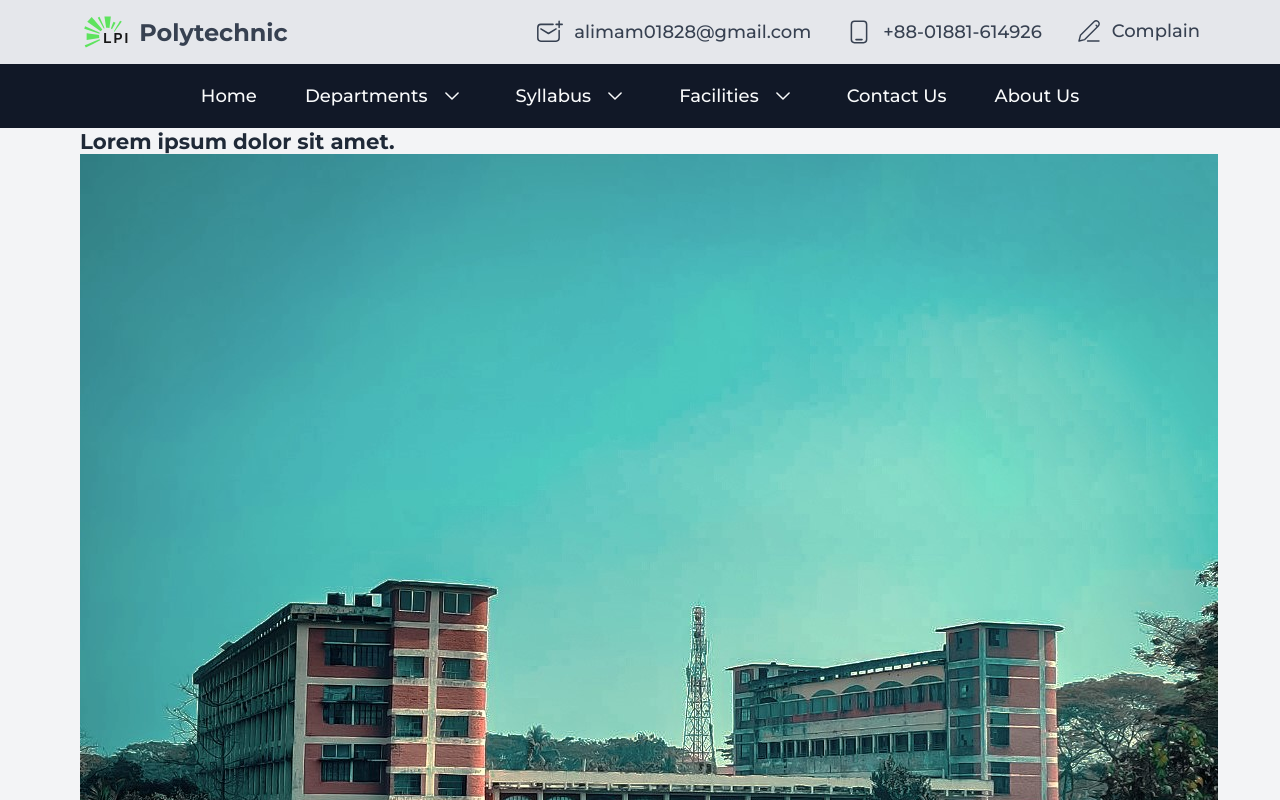
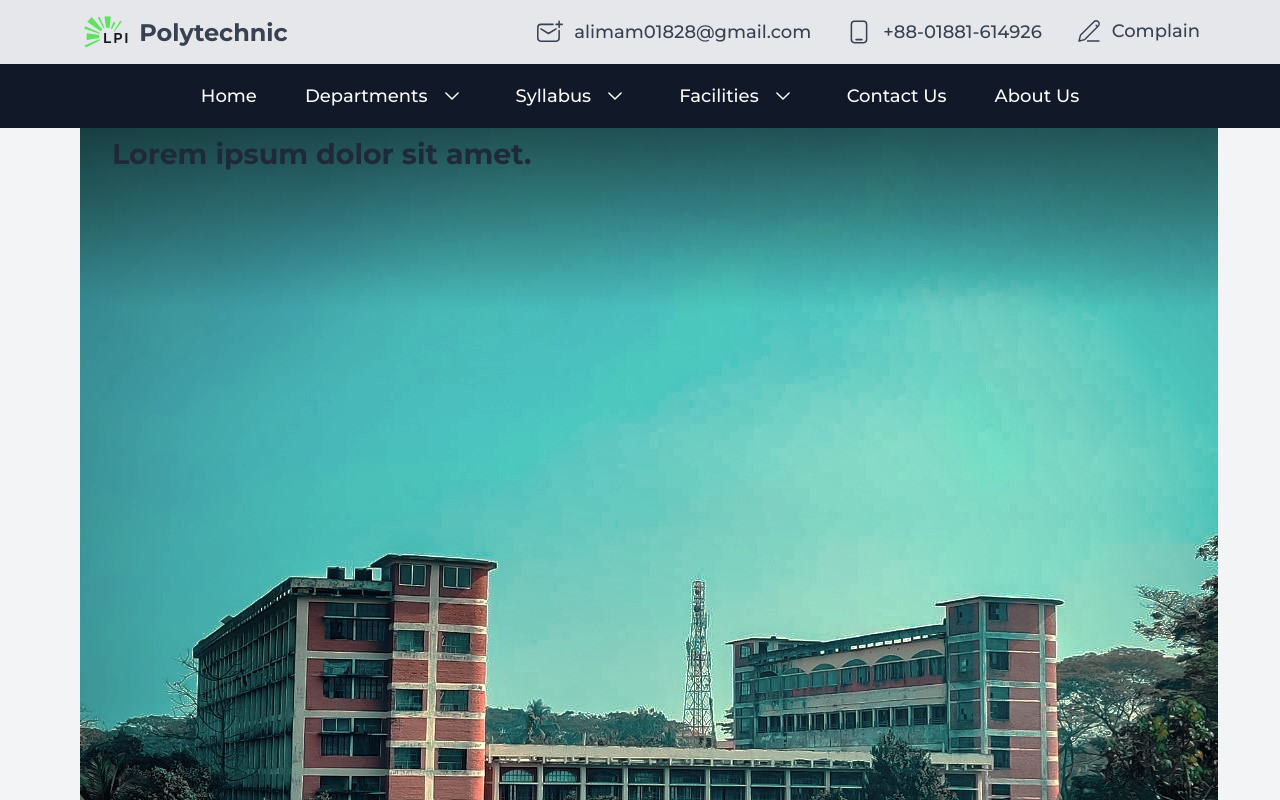
Before and after one commit to al-imam/lpi, a React (Vite) app: page /news in a window 1280 px wide. Shown: the top 800 px of the page. Built offline with nearby package versions, Linux system fonts and the light colour scheme.

Commit message:
make background dark

```diff
--- a/src/components/Post/post.module.css
+++ b/src/components/Post/post.module.css
@@ -9,12 +9,28 @@
   gap: 1rem;
 }
 
+.image {
+  display: grid;
+  grid-template: "container";
+}
+
+.image > * {
+  grid-area: container;
+}
+
 .title {
-  font-size: var(--h5);
+  font-size: var(--h4);
   font-family: var(--ff-primary);
   font-weight: var(--fw-regular);
   color: var(--gray-800);
   font-weight: var(--fw-bold);
+  z-index: 1;
+  padding: 0.5rem 2rem;
+  background-image: linear-gradient(
+    180deg,
+    rgb(0 0 0 / 0.5) 0%,
+    rgb(0 0 0 / 0) 20%
+  );
 }
 
 .subtitle {
```
